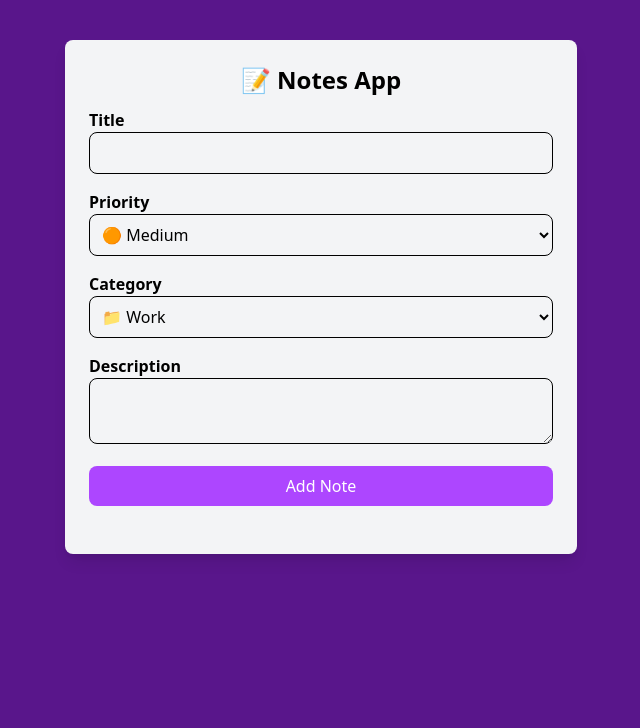
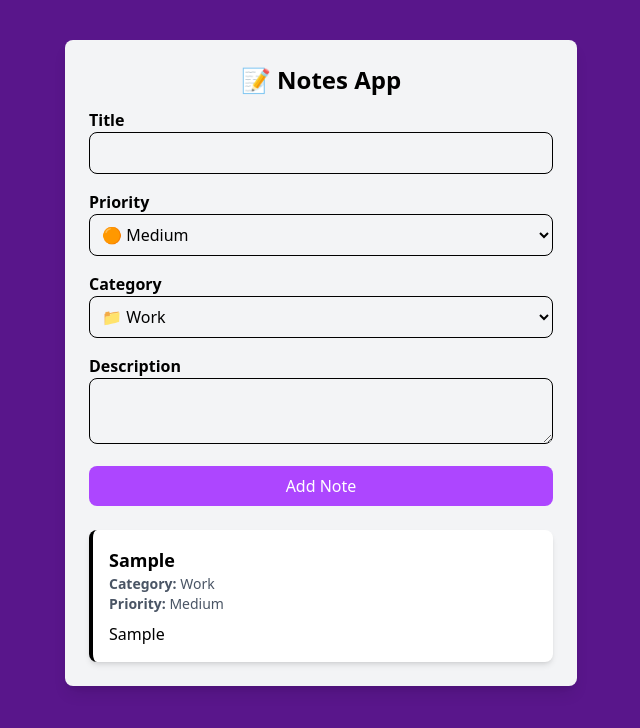
Before and after one commit to AHeroOfTime/modern-react-ftb, a React (Vite) app in the folder notes-app/: page / in a window 1280 px wide. Both pictures are taken after typing "Sample", "Sample" into the empty fields and a click on the button "Add Note". Shown: the top 728 px of the page, without its empty margins (319-959 px from the left). Built offline with nearby package versions, Linux system fonts and the light colour scheme.

Commit message:
show notes

```diff
--- a/notes-app/src/App.jsx
+++ b/notes-app/src/App.jsx
@@ -1,5 +1,6 @@
 import { useState } from 'react';
 import NoteForm from './components/NoteForm';
+import NoteList from './components/NoteList';
 
 const App = () => {
   const [notes, setNotes] = useState([]);
@@ -9,6 +10,7 @@ const App = () => {
       <h2 className='text-2xl font-bold mb-3 text-center'>📝 Notes App</h2>
 
       <NoteForm notes={notes} setNotes={setNotes} />
+      <NoteList notes={notes} />
     </div>
   );
 };
--- /dev/null
+++ b/notes-app/src/components/NoteList.jsx
@@ -0,0 +1,27 @@
+const NoteList = ({ notes }) => {
+  if (notes.length === 0) {
+    return <p className='text-center text-gray-500'>No Notes Yet</p>;
+  }
+
+  return (
+    <div className='space-y-4'>
+      {notes.map((note) => (
+        <div
+          key={note.id}
+          className='p-4 bg-white rounded-lg shadow-md border-l-4'
+        >
+          <h3 className='text-lg font-bold'>{note.title}</h3>
+          <p className='text-sm text-gray-600'>
+            <strong>Category: </strong> {note.category}
+          </p>
+          <p className='text-sm text-gray-600'>
+            <strong>Priority: </strong> {note.priority}
+          </p>
+          <p className='mt-2'>{note.description}</p>
+        </div>
+      ))}
+    </div>
+  );
+};
+
+export default NoteList;
```
